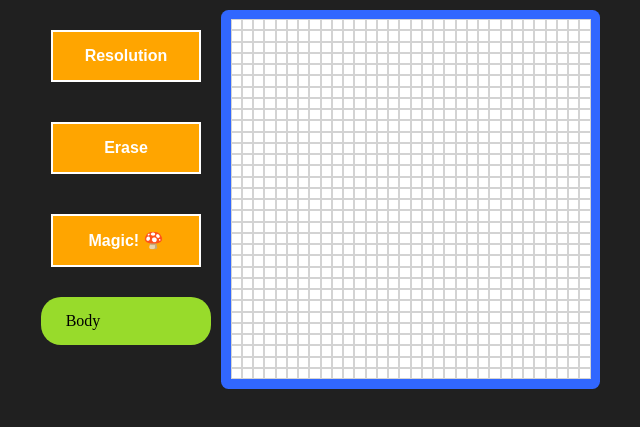
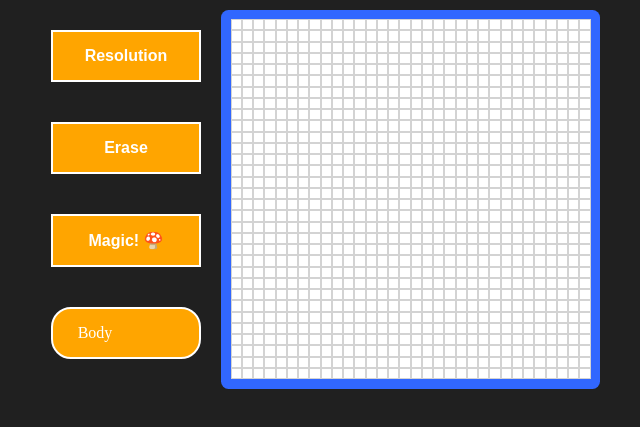
Before and after one commit to marianomontiel/Etch-a-Skect, a plain HTML site: page index.html in a window 1280 px wide. Shown: the part 253-680 px from the top of the page, without its empty margins (334-974 px from the left). Drawn offline with Linux system fonts and the light colour scheme.

Commit message:
Style input to match buttons

```diff
--- a/styles.css
+++ b/styles.css
@@ -76,7 +76,10 @@ button#resolution:active, type#resolution:active {
   cursor: pointer;
   border-radius: 20px;
   background-color: rgb(152, 219, 43);
-  margin: 10px;
+  margin: 20px;
+  background-color: orange;
+  border: 2px solid white;
+  color: white;
 }
 
 .more_colors label {
```
